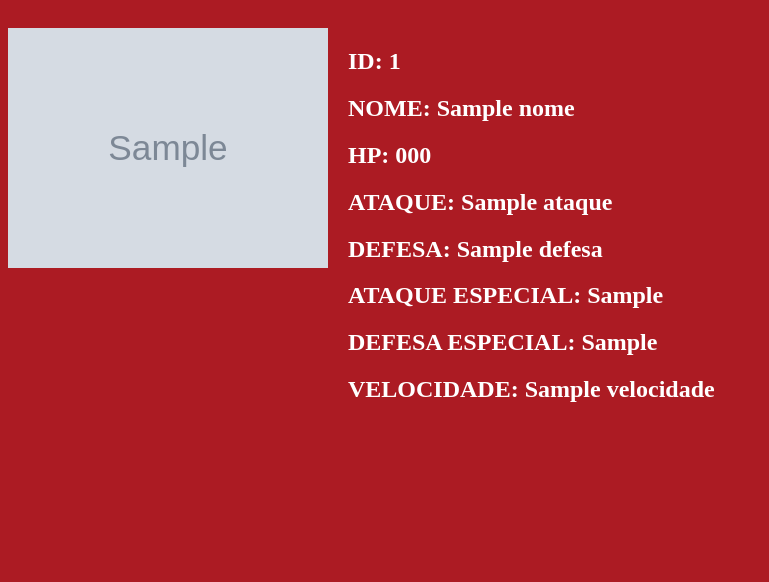
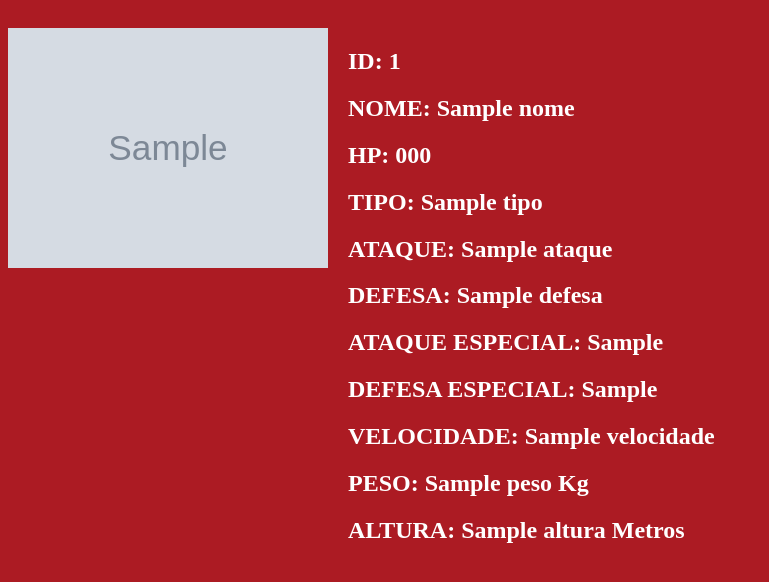
Before and after one commit to Flipedds/consumo_pokeapi, a Flask app: template templates/pokemon.html in a window 1280 px wide; the page is wider, and only the part inside the window is pictured. Shown: the top 582 px of that part, without its empty margins (0-769 px from the left). Run offline with Flask 2, Linux system fonts and the light colour scheme; the template is opened without the code that fills it: most values are stand-ins (such as "Sample title", 1, 10 or a date in 2020); grey boxes marked "Sample" are stand-in pictures.

Commit message:
adição de campos

```diff
--- a/app.py
+++ b/app.py
@@ -12,15 +12,21 @@ def pokemon(poke):
     pokemon = json.loads(requisicao.text)
     id = pokemon['id']
     nome = pokemon['forms'][0]['name']
-
-    for tipo in pokemon['types']:
-        tipos = tipo['type']['name']
+    tipos = pokemon['types']
+    lista_tipos = []
+    for tipo in tipos:
+        types = tipo['type']['name']
+        lista_tipos.append(types)
 
     hp = pokemon['stats'][0]['base_stat']
 
     ataque = pokemon['stats'][1]['base_stat']
 
     defesa = pokemon['stats'][2]['base_stat']
+
+    peso = pokemon['weight'] / 10
+
+    altura = pokemon['height'] / 10
 
     ataque_especial = pokemon['stats'][3]['base_stat']
 
@@ -32,7 +38,8 @@ def pokemon(poke):
 
     return render_template('pokemon.html', nome=nome, id=id, hp=hp, ataque=ataque, defesa=defesa,
                            ataque_especial=ataque_especial,
-                           defesa_especial=defesa_especial, velocidade=velocidade, foto=foto)
+                           defesa_especial=defesa_especial, velocidade=velocidade, foto=foto, lista_tipos=lista_tipos,
+                           peso=peso, altura=altura)
 
 
 if __name__ == '__main__':
--- a/templates/pokemon.html
+++ b/templates/pokemon.html
@@ -17,11 +17,16 @@
         <h1>ID: {{id}}</h1>
 <H1>NOME: {{nome}}</H1>
 <H1>HP: {{hp}}</H1>
+            {% for tipo in lista_tipos %}
+                <h1>TIPO: {{tipo}}</h1>
+            {% endfor %}
 <H1>ATAQUE: {{ataque}}</H1>
 <H1>DEFESA: {{defesa}}</H1>
 <H1>ATAQUE ESPECIAL: {{ataque_especial}}</H1>
 <H1>DEFESA ESPECIAL: {{defesa_especial}}</H1>
 <H1>VELOCIDADE: {{velocidade}}</H1>
+<h1>PESO: {{peso}} Kg</h1>
+            <h1>ALTURA: {{altura}} Metros</h1>
         </div>
     </div>
 </section>
```
